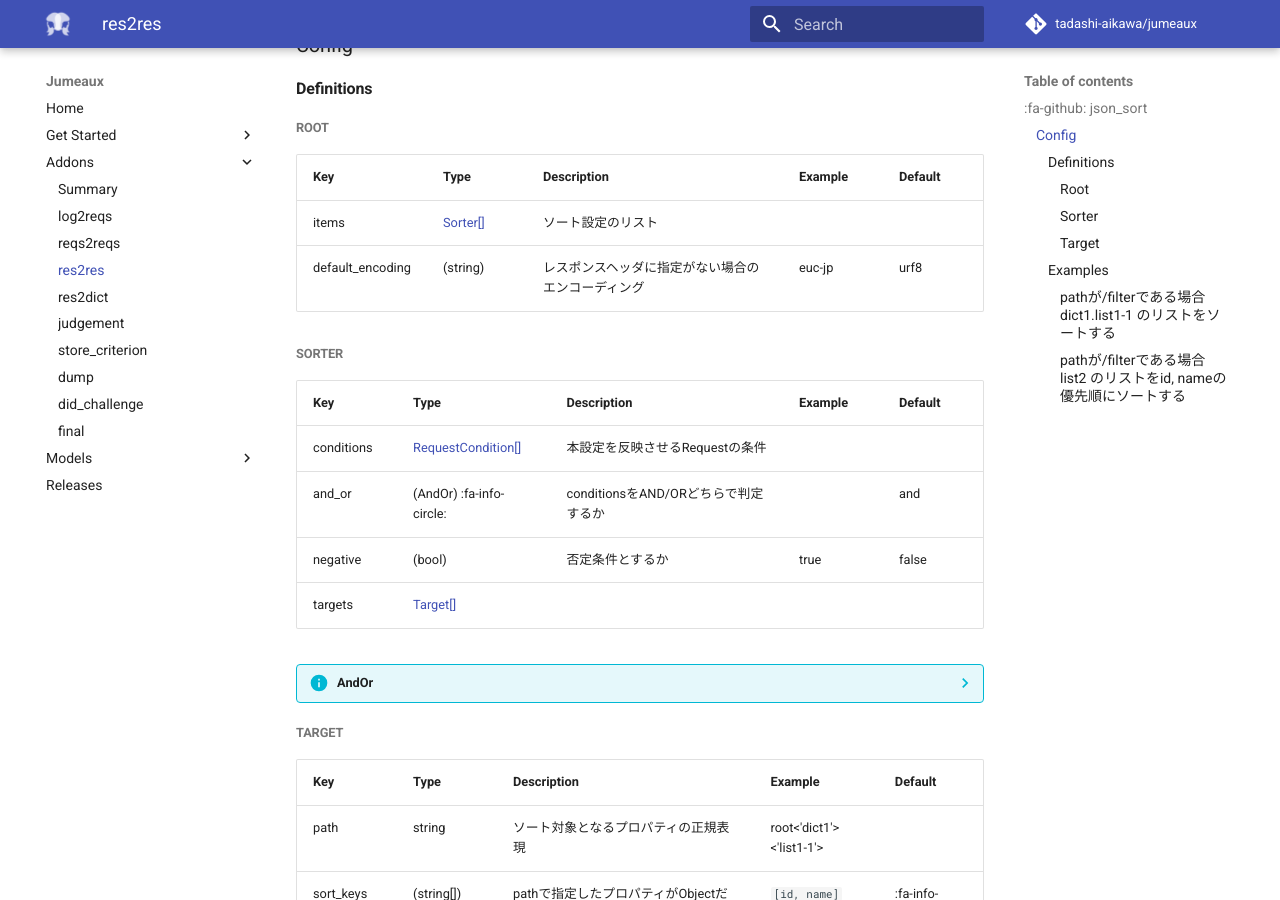
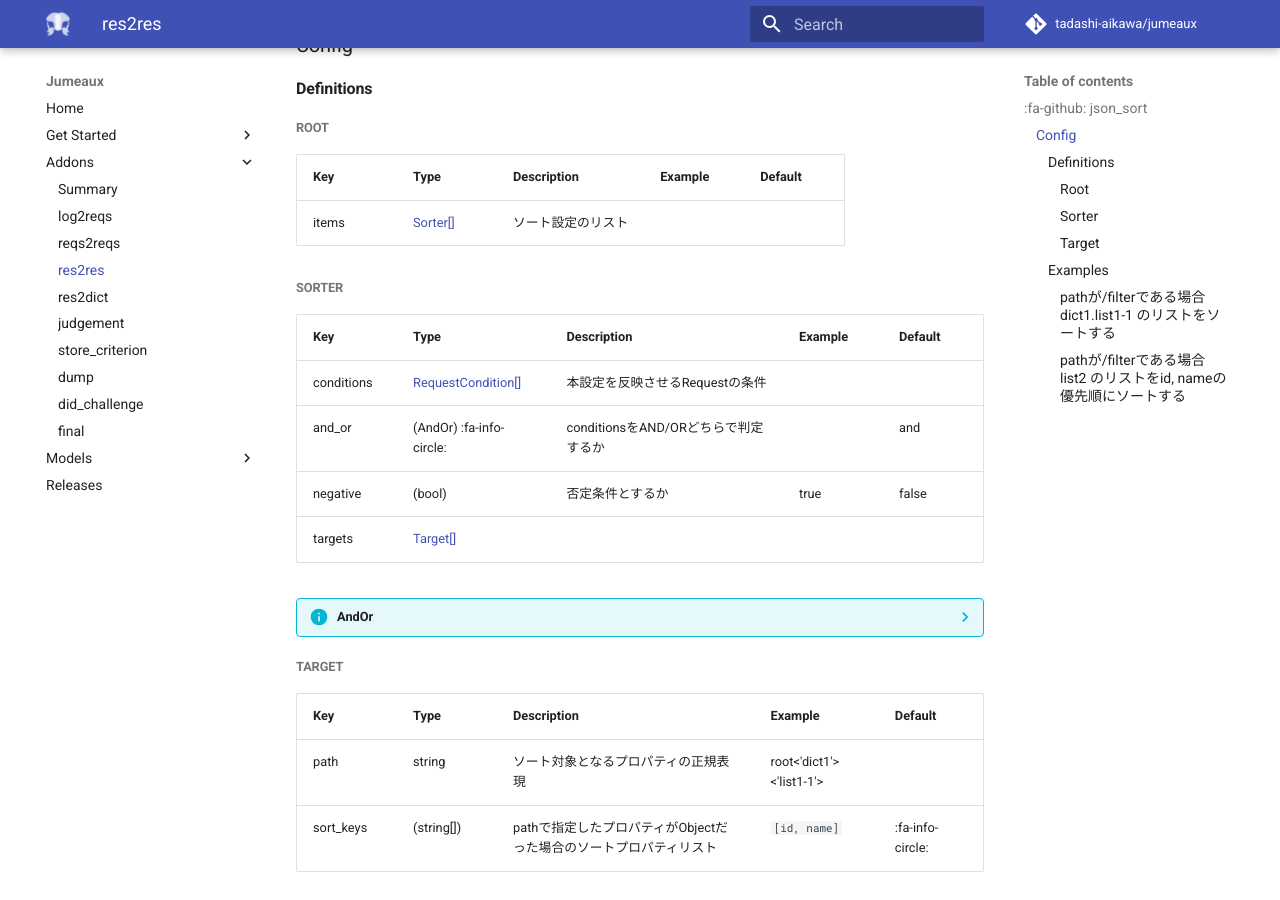
Before and after one commit to tadashi-aikawa/jumeaux, an MkDocs documentation site: the page built from mkdocs/ja/addons/res2res.md, in a window 1280 px wide and 900 px high, scrolled down 448 px. Built offline with MkDocs 1.6.1 and Material for MkDocs 9.7.7, drawn with Linux system fonts in a browser that asks for light colours; nearby versions of some CDN libraries; comment, search, counter and statistics services are not loaded; old or Windows-style settings are respelled for this version of MkDocs.

Commit message:
:memo: Update documentation

```diff
--- a/mkdocs/ja/addons/res2res.md
+++ b/mkdocs/ja/addons/res2res.md
@@ -27,7 +27,7 @@ JSONレスポンスの並び順をソートします。
 |       Key        |        Type         |                    Description                     | Example | Default |
 | ---------------- | ------------------- | -------------------------------------------------- | ------- | ------- |
 | items            | [Sorter[]](#sorter) | ソート設定のリスト                                 |         |         |
-| default_encoding | (string)            | レスポンスヘッダに指定がない場合のエンコーディング | euc-jp  | urf8    |
+
 
 ##### Sorter
 
```
